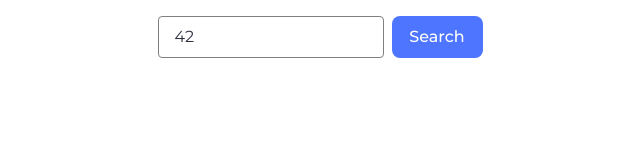
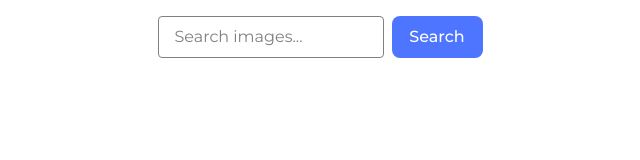
Before and after one commit to atoptun/goit-advancedjs-hw-04, a plain HTML site: page index.html in a window 1280 px wide. Shown: the whole page, without its empty margins (297-937 px from the left). Drawn offline with Linux system fonts and the light colour scheme.

Commit message:
Deploying to gh-pages from @ atoptun/goit-advancedjs-hw-04@1fec3de662349ae424994f5388a483d6ac3f7b92 🚀

```diff
--- a/index.html
+++ b/index.html
@@ -27,7 +27,7 @@
           name="query"
           aria-label="Search query"
           placeholder="Search images..."
-          value="42"
+          value=""
         />
         <button class="btn" type="submit">Search</button>
       </form>
```
